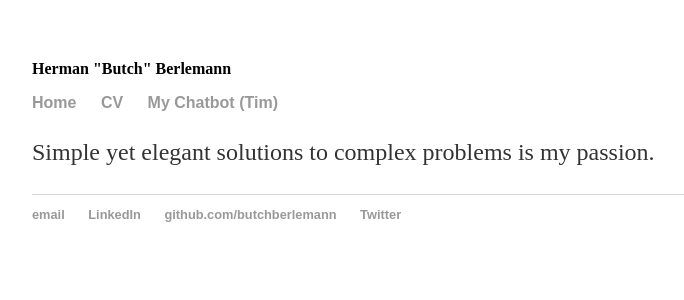
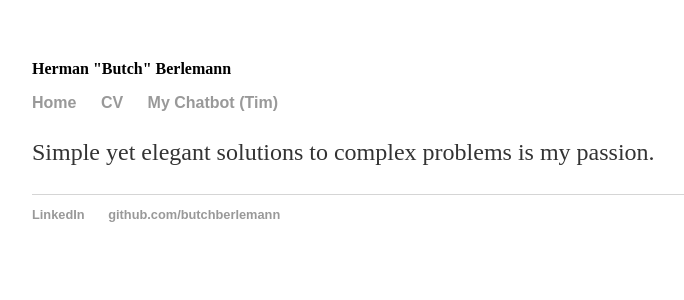
Before and after one commit to butchberlemann/butchberlemann.github.io, a Jekyll site: the page built from index.html, in a window 1280 px wide. Shown: the top 300 px of the page, without its empty margins (160-844 px from the left). Built offline with Jekyll 4.4.1, drawn with Linux system fonts in a browser that asks for light colours.

Commit message:
Update default.html

```diff
--- a/_layouts/default.html
+++ b/_layouts/default.html
@@ -24,10 +24,8 @@
 
 			<footer>
 	    		<ul>
-	        		<li><a href="mailto:butchberlemann@gmail.com">email</a></li>
 				<li><a href="https://www.linkedin.com/in/butch-berlemann-09ba247">LinkedIn</a></li>
 				<li><a href="https://github.com/butchberlemann">github.com/butchberlemann</a></li>
-				<li><a href="https://twitter.com/berlebutch">Twitter</a></li>
 				</ul>
 			</footer>
 		</body>
```
